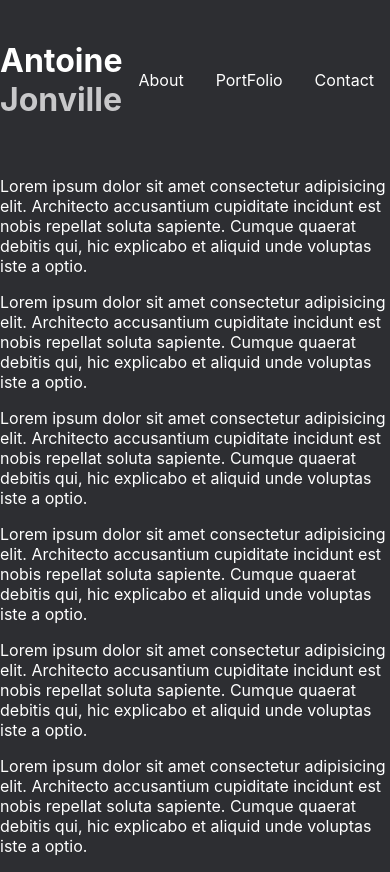
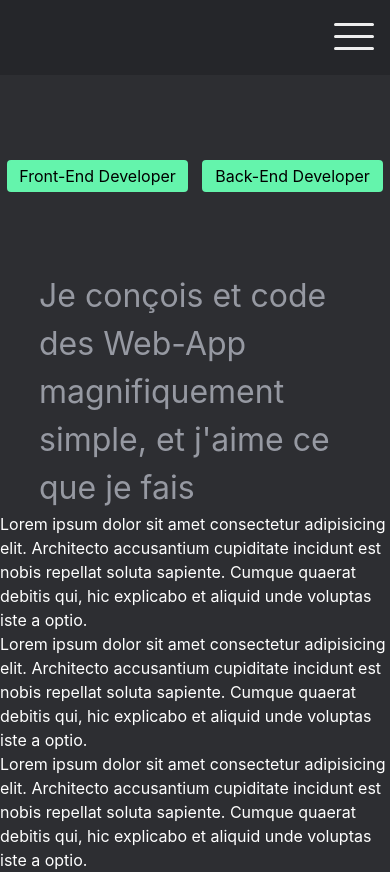
Before and after one commit to Antoine-Jo/Jonville_An, a Next.js app: page / in a window 390 px wide. Shown: the top 872 px of the page. Built offline with nearby package versions, Linux system fonts and the light colour scheme.

Commit message:
MaJ Nav + Burger Mobile version

```diff
--- a/components/About.js
+++ b/components/About.js
@@ -1,29 +1,17 @@
 export default function About() {
   return (
-    <div id="about">
-      <p>
-        Lorem ipsum dolor sit amet consectetur adipisicing elit. Architecto
-        accusantium cupiditate incidunt est nobis repellat soluta sapiente.
-        Cumque quaerat debitis qui, hic explicabo et aliquid unde voluptas iste
-        a optio.
-      </p>
-      <p>
-        Lorem ipsum dolor sit amet consectetur adipisicing elit. Architecto
-        accusantium cupiditate incidunt est nobis repellat soluta sapiente.
-        Cumque quaerat debitis qui, hic explicabo et aliquid unde voluptas iste
-        a optio.
-      </p>
-      <p>
-        Lorem ipsum dolor sit amet consectetur adipisicing elit. Architecto
-        accusantium cupiditate incidunt est nobis repellat soluta sapiente.
-        Cumque quaerat debitis qui, hic explicabo et aliquid unde voluptas iste
-        a optio.
-      </p>
-      <p>
-        Lorem ipsum dolor sit amet consectetur adipisicing elit. Architecto
-        accusantium cupiditate incidunt est nobis repellat soluta sapiente.
-        Cumque quaerat debitis qui, hic explicabo et aliquid unde voluptas iste
-        a optio.
+    <div id="" className="w-[100%] flex-col max-w-[1440px] mx-auto">
+      <div className="flex mx-auto my-0 w-[100%] justify-around">
+        <p className="select-none bg-[#64F4AC] text-black w-[181px] text-center p-1 rounded">
+          Front-End Developer
+        </p>
+        <p className="select-none bg-[#64F4AC] text-black w-[181px] text-center p-1 rounded">
+          Back-End Developer
+        </p>
+      </div>
+      <p className="text-[#9699A2] text-[2rem] mt-[5rem] w-[80%] mx-auto">
+        Je conçois et code des Web-App magnifiquement simple, et j&#39;aime ce
+        que je fais
       </p>
     </div>
   );
--- a/components/Banner.js
+++ b/components/Banner.js
@@ -1,24 +1,87 @@
 import Link from "next/link";
-import styles from "../styles/Banner.module.css";
+import { useState } from "react";
+// import styles from "../styles/Banner.module.css";
 
 export default function Banner() {
+  const [showLinks, setShowLinks] = useState(false);
+
+  const handleShowLinks = () => {
+    setShowLinks(!showLinks);
+  };
+
+  const handleShowMenu = () => {
+    setShowLinks(!showLinks);
+  };
+
   return (
-    <header className={styles.banner_container}>
-      <div>
-        <h1>
-          Antoine <span>Jonville</span>
+    <header>
+      {/* <>
+        <h1 className="mx-[2rem] my-0 text-[2rem]">
+          Antoine <span className="text-[#c8c8ca]">Jonville</span>
         </h1>
-      </div>
-      <nav>
+      </> */}
+      {/* <nav className="flex h-[5rem] items-center">
+        <Link href="#">
+          <a className="text-[#63F5AA] mx-4 hover:text-[#fff]">
+            {"< Services >"}
+          </a>
+        </Link>
         <Link href="#about">
-          <a>About</a>
+          <a className="mx-4 hover:text-[#63f5aa]">About</a>
         </Link>
         <Link href="#portfolio">
-          <a>PortFolio</a>
+          <a className="mx-4 hover:text-[#63f5aa]">PortFolio</a>
         </Link>
         <Link href="#contact">
-          <a>Contact</a>
+          <a className="mx-4 hover:text-[#63f5aa]">Contact</a>
         </Link>
+      </nav> */}
+
+      <nav className={`navbar ${showLinks ? "show-nav" : "hide-nav"}`}>
+        <h1 className="mx-[2rem] my-0 text-[2rem] navbar__logo">
+          Antoine <span className="text-[#c8c8ca]">Jonville</span>
+        </h1>
+        <ul className="navbar__links">
+          <Link href="#" className="navbar__link">
+            <a
+              className="navbar__item slideInDown-1 m-4 text-[1.5rem]"
+              onClick={handleShowMenu}
+            >
+              Accueil
+            </a>
+          </Link>
+          <Link href="#portfolio" className="navbar__link">
+            <a
+              className="navbar__item  slideInDown-2 m-4 text-[1.5rem]"
+              onClick={handleShowMenu}
+            >
+              Portfolio
+            </a>
+          </Link>
+          <Link href="#about" className="navbar__link">
+            <a
+              className="navbar__item slideInDown-3 m-4 text-[1.5rem]"
+              onClick={handleShowMenu}
+            >
+              À propos
+            </a>
+          </Link>
+          <Link href="#contact" className="navbar__link">
+            <a
+              className="navbar__item slideInDown-4 m-4 text-[1.5rem]"
+              onClick={handleShowMenu}
+            >
+              Contact
+            </a>
+          </Link>
+        </ul>
+        <button
+          aria-label="Menu"
+          className="navbar__burger"
+          onClick={handleShowLinks}
+        >
+          <span className="burger-bar"></span>
+        </button>
       </nav>
     </header>
   );
--- a/package.json
+++ b/package.json
@@ -13,7 +13,10 @@
     "react-dom": "17.0.2"
   },
   "devDependencies": {
+    "autoprefixer": "^10.4.2",
     "eslint": "8.9.0",
-    "eslint-config-next": "12.0.10"
+    "eslint-config-next": "12.0.10",
+    "postcss": "^8.4.6",
+    "tailwindcss": "^3.0.22"
   }
 }
--- a/pages/index.js
+++ b/pages/index.js
@@ -13,7 +13,7 @@ export default function Home() {
         <link rel="icon" href="/favicon.ico" />
       </Head>
       <Banner />
-      <main>
+      <main className="mt-[10rem]">
         <About />
 
         <Portfolio />
--- /dev/null
+++ b/postcss.config.js
@@ -0,0 +1,6 @@
+module.exports = {
+  plugins: {
+    tailwindcss: {},
+    autoprefixer: {},
+  },
+}
--- a/styles/Banner.module.css
+++ b/styles/Banner.module.css
@@ -2,15 +2,16 @@
   background-color: #2d2e32;
   display: inline-flex;
   width: 100%;
+  max-width: 1440px;
   height: 10rem;
-  justify-content: space-between;
+  justify-content: space-around;
   align-items: center;
   /* position: fixed; */
   top: 0;
 }
 
 .banner_container h1 {
-  margin: 0;
+  margin: 0 2rem;
 }
 
 .banner_container span {
@@ -26,3 +27,17 @@
   color: white;
   margin: 0 1rem;
 }
+
+.banner_container a:hover {
+  color: #63f5aa;
+}
+
+.banner_container ul {
+  list-style-type: none;
+  display: flex;
+  padding: 0;
+}
+
+.banner_container li {
+  margin: 0 1rem;
+}
--- a/styles/globals.css
+++ b/styles/globals.css
@@ -1,3 +1,7 @@
+@tailwind base;
+@tailwind components;
+@tailwind utilities;
+
 html,
 body {
   scroll-behavior: smooth;
@@ -17,3 +21,161 @@ a {
 * {
   box-sizing: border-box;
 }
+
+.navbar {
+  display: flex;
+  flex-wrap: wrap;
+  align-items: center;
+  justify-content: space-evenly;
+  padding: 1rem;
+  position: fixed;
+  top: 0;
+  width: 100%;
+  min-height: 75px;
+  background-color: #25262a;
+  color: #eee;
+}
+
+.navbar__links {
+  display: flex;
+}
+
+.navbar__link {
+  padding: 0 0.3rem;
+  color: inherit;
+  text-decoration: none;
+}
+
+.navbar__burger {
+  width: 40px;
+  height: 40px;
+  background: transparent;
+  border: none;
+  color: inherit;
+  display: none;
+}
+
+@media screen and (max-width: 425px) {
+  .navbar__logo {
+    display: none;
+  }
+}
+
+@media screen and (max-width: 809px) {
+  .navbar__links {
+    flex-direction: column;
+    justify-content: center;
+    align-items: center;
+    position: fixed;
+    right: -100vw;
+    bottom: 0;
+    width: 0;
+    height: 100vh;
+    padding: 2rem;
+    visibility: hidden;
+    background-color: #121212;
+    transition: all 1s ease-out;
+  }
+
+  .show-nav .navbar__links {
+    right: 0;
+    width: 100vw;
+    visibility: visible;
+  }
+
+  .navbar__item::after {
+    content: "";
+    display: block;
+    margin: 0 auto;
+    margin-top: 2rem;
+    width: 3vw;
+    height: 1px;
+    background: #eee;
+  }
+
+  .navbar__item:last-child:after {
+    display: none;
+  }
+
+  .navbar__link {
+    display: block;
+    padding: 1.5rem;
+    font-size: 5vw;
+  }
+
+  .navbar__burger {
+    display: block;
+    position: fixed;
+    top: 1rem;
+    right: 1rem;
+  }
+
+  .navbar__burger:hover {
+    cursor: pointer;
+  }
+
+  .burger-bar,
+  .burger-bar::before,
+  .burger-bar::after {
+    display: block;
+    width: 40px;
+    height: 3px;
+    position: relative;
+    border-radius: 3px;
+    background: #eee;
+    transition: all 0.5s ease-in-out;
+  }
+
+  .burger-bar::before,
+  .burger-bar::after {
+    content: "";
+    position: absolute;
+    left: 0;
+  }
+
+  .burger-bar::before {
+    transform: translateY(-12px);
+  }
+
+  .burger-bar::after {
+    transform: translateY(12px);
+  }
+
+  .show-nav .burger-bar {
+    width: 0;
+    background: transparent;
+  }
+
+  .show-nav .burger-bar::before {
+    transform: rotate(45deg);
+  }
+
+  .show-nav .burger-bar::after {
+    transform: rotate(-45deg);
+  }
+
+  /* Burger button animation */
+  .navbar__item {
+    transform: translateY(100vh);
+  }
+
+  .show-nav .navbar__item {
+    transform: translateY(0);
+  }
+
+  .show-nav .slideInDown-1 {
+    transition: all 1s ease-out;
+  }
+
+  .show-nav .slideInDown-2 {
+    transition: all 1.1s ease-out;
+  }
+
+  .show-nav .slideInDown-3 {
+    transition: all 1.2s ease-out;
+  }
+
+  .show-nav .slideInDown-4 {
+    transition: all 1.3s ease-out;
+  }
+}
--- /dev/null
+++ b/tailwind.config.js
@@ -0,0 +1,10 @@
+module.exports = {
+  content: [
+    "./pages/**/*.{js,ts,jsx,tsx}",
+    "./components/**/*.{js,ts,jsx,tsx}",
+  ],
+  theme: {
+    extend: {},
+  },
+  plugins: [],
+};
```
Also changed, not shown: public/bg-programing.png (added), 1 other file (tests, documents, lock files or other folders).
